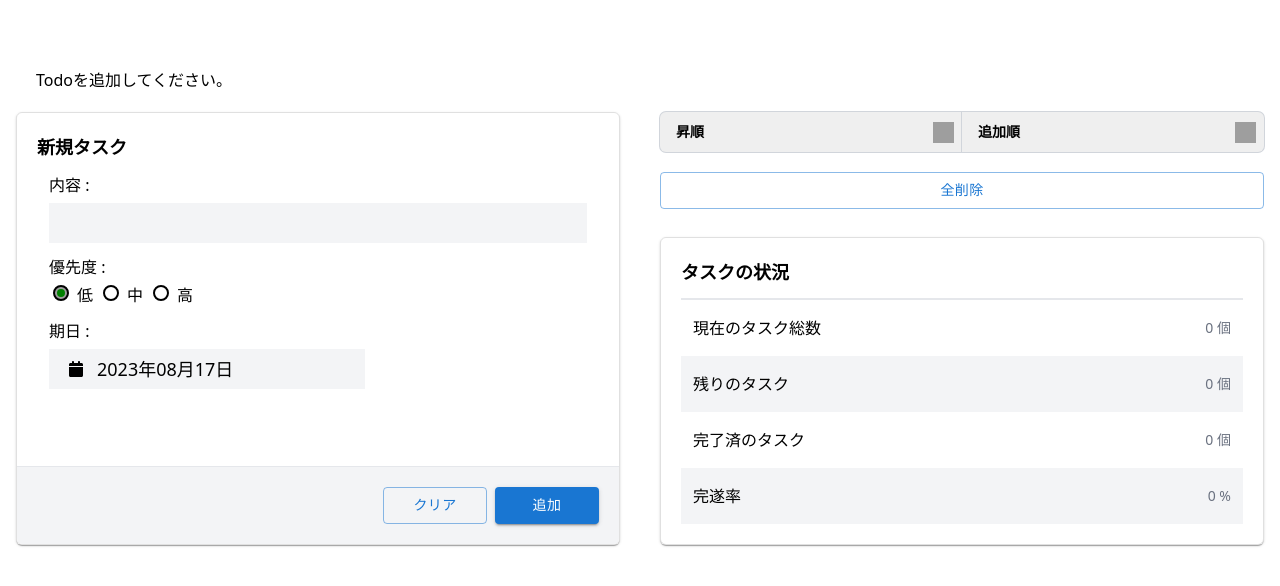
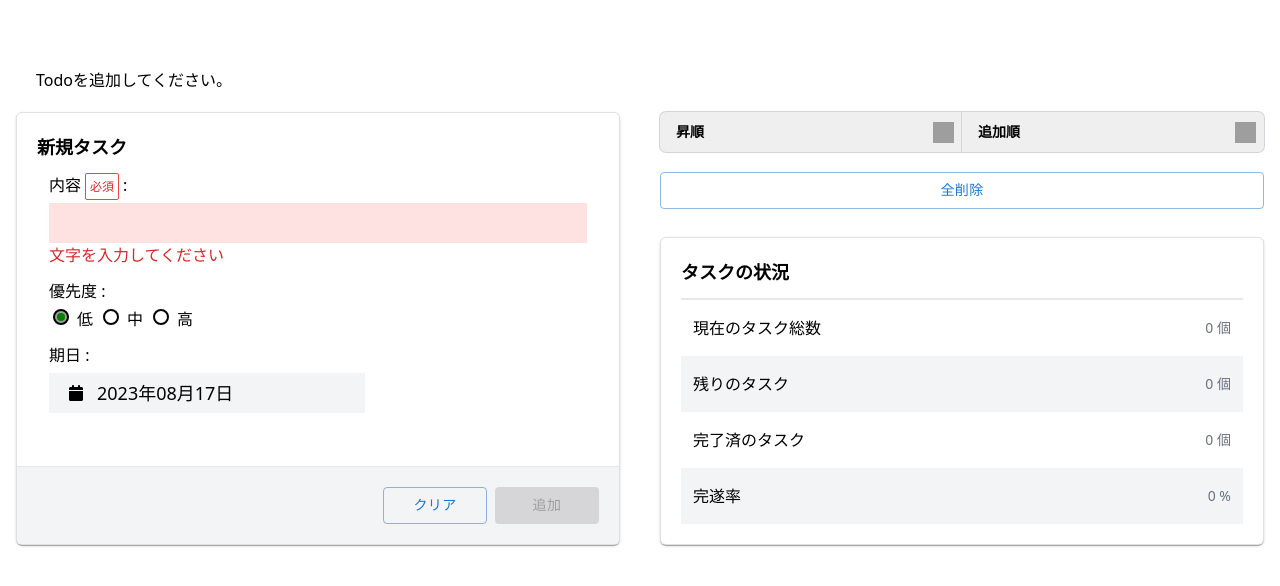
Before and after one commit to yasu-pro/ToDoList_Weather-app, a Next.js app: page / in a window 1280 px wide. Shown: the top 586 px of the page. Built offline with nearby package versions, Linux system fonts and the light colour scheme; grey boxes are pictures that could not be loaded.

Commit message:
Add: 追加・編集フォームに必須項目追加/空の時の処理追加

```diff
--- a/components/AddTodoForm.js
+++ b/components/AddTodoForm.js
@@ -68,8 +68,15 @@ const AddTodoForm = () => {
 
                 <div className="pr-2 pl-2 md:pr-3 md:pl-3">
                     <div className="pt-3">
-                        <p>内容 : </p>
-                        <input className="w-full pt-1.5 pb-1.5 pr-4 pl-4 text-lg mt-1.5 bg-gray-100" type="text" onChange={handleChange} value={inputValue}/>
+                        <p>
+                            内容
+                            <span className="mr-1 ml-1 pt-1 pr-1 pb-1 pl-1 text-xs text-red-600 border border-red-500 rounded-sm">
+                            必須
+                            </span>
+                            :
+                        </p>
+                        <input className={`w-full pt-1.5 pb-1.5 pr-4 pl-4 text-lg mt-1.5 ${inputValue === "" ? "bg-red-100" : "bg-gray-100"}`} type="text" onChange={handleChange} value={inputValue}/>
+                        {inputValue === "" && <span className="text-red-600">文字を入力してください</span>}
                     </div>
 
                     <div className="pt-3">
@@ -145,6 +152,7 @@ const AddTodoForm = () => {
                     variant="contained"
                     color="primary"
                     onClick={handleClick}
+                    disabled={inputValue === ""}
                     className={`${customButtonStyles.customFormButton} ${customButtonStyles.customFormClearButton}`}
                 >
                     追加
--- a/components/ModalEditTodoForm.js
+++ b/components/ModalEditTodoForm.js
@@ -20,13 +20,15 @@ const EditTodoForm = ({todo}) => {
             overflow: "visible",
             marginRight: "-50%",
             transform: "translate(-50%, -50%)",
+            maxWidth: "900px",
             minWidth: "40%",
+            width: "90%",
             padding: "0",
             borderRadius: "0.375rem",
             border:"1px solid rgba(0, 0, 0, 0.12)",
             boxShadow: "0px 2px 1px -1px rgba(0, 0, 0, 0.2), 0px 1px 1px 0px rgba(0, 0, 0, 0.14), 0px 1px 3px 0px rgba(0, 0, 0, 0.12)",
         },
-      };
+    };
 
     const [editedTodo, setEditedTodo] = useState(todo);
     const dispatch = useDispatch();
@@ -48,8 +50,15 @@ const EditTodoForm = ({todo}) => {
 
                 <div className="pr-3 pl-3">
                     <div className="pt-3">
-                        <p>内容 : </p>
-                        <input className="w-full pt-1.5 pb-1.5 pr-4 pl-4 text-lg mt-1.5 bg-gray-100" value={editedTodo.text} onChange={(e) => setEditedTodo({ ...editedTodo, text: e.target.value })}/>
+                        <p>
+                            内容
+                            <span className="mr-1 ml-1 pt-1 pr-1 pb-1 pl-1 text-xs text-red-600 border border-red-500 rounded-sm">
+                            必須
+                            </span>
+                            :
+                        </p>
+                        <input className={`w-full pt-1.5 pb-1.5 pr-4 pl-4 text-lg mt-1.5 bg-gray-100 ${editedTodo.text === "" ? "bg-red-100" : "bg-gray-100"}`} value={editedTodo.text} onChange={(e) => setEditedTodo({ ...editedTodo, text: e.target.value })}/>
+                        {editedTodo.text === "" && <span className="text-red-600">文字を入力してください</span>}
                     </div>
 
                     <div className="pt-3">
@@ -129,6 +138,7 @@ const EditTodoForm = ({todo}) => {
                     variant="contained"
                     color="primary"
                     onClick={handleEditComplete}
+                    disabled={editedTodo.text === ""}
                     className={`${customButtonStyles.customFormButton} ${customButtonStyles.customFormClearButton}`}
                 >
                     修正完了
```
